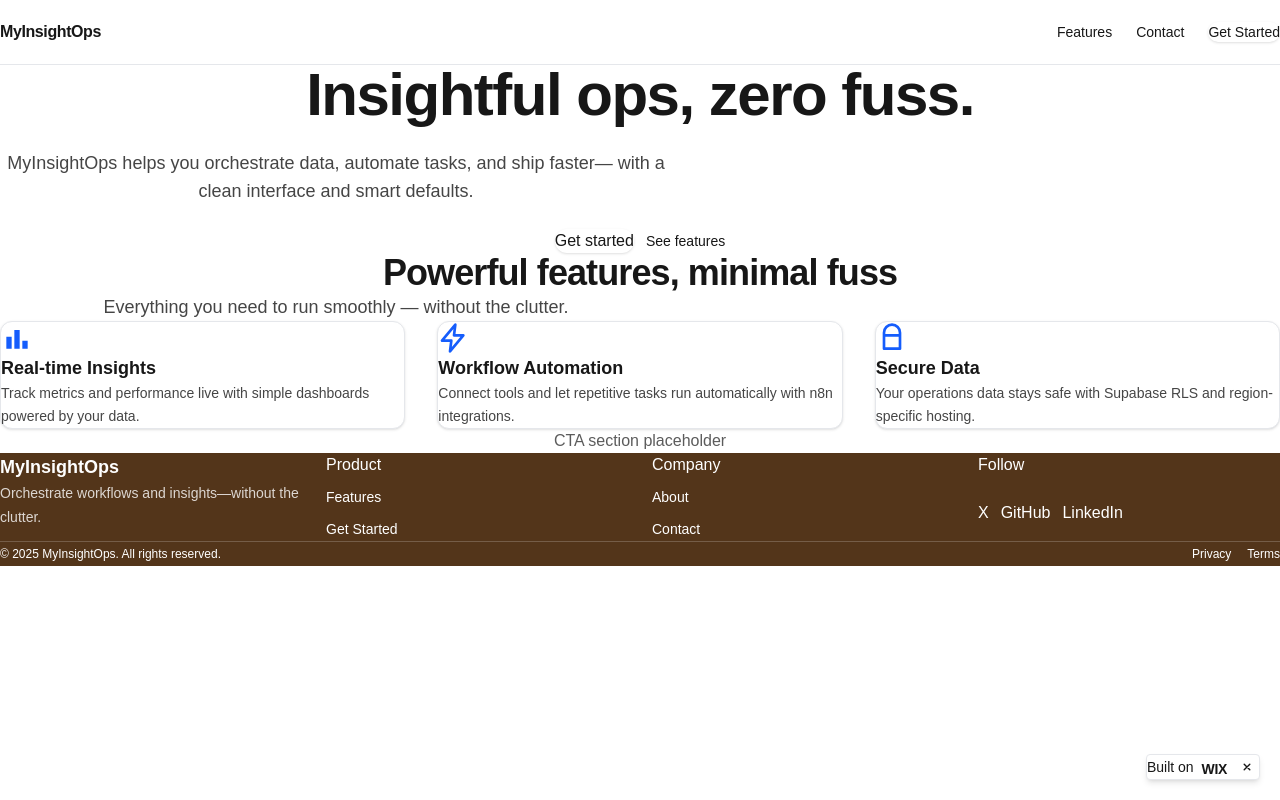
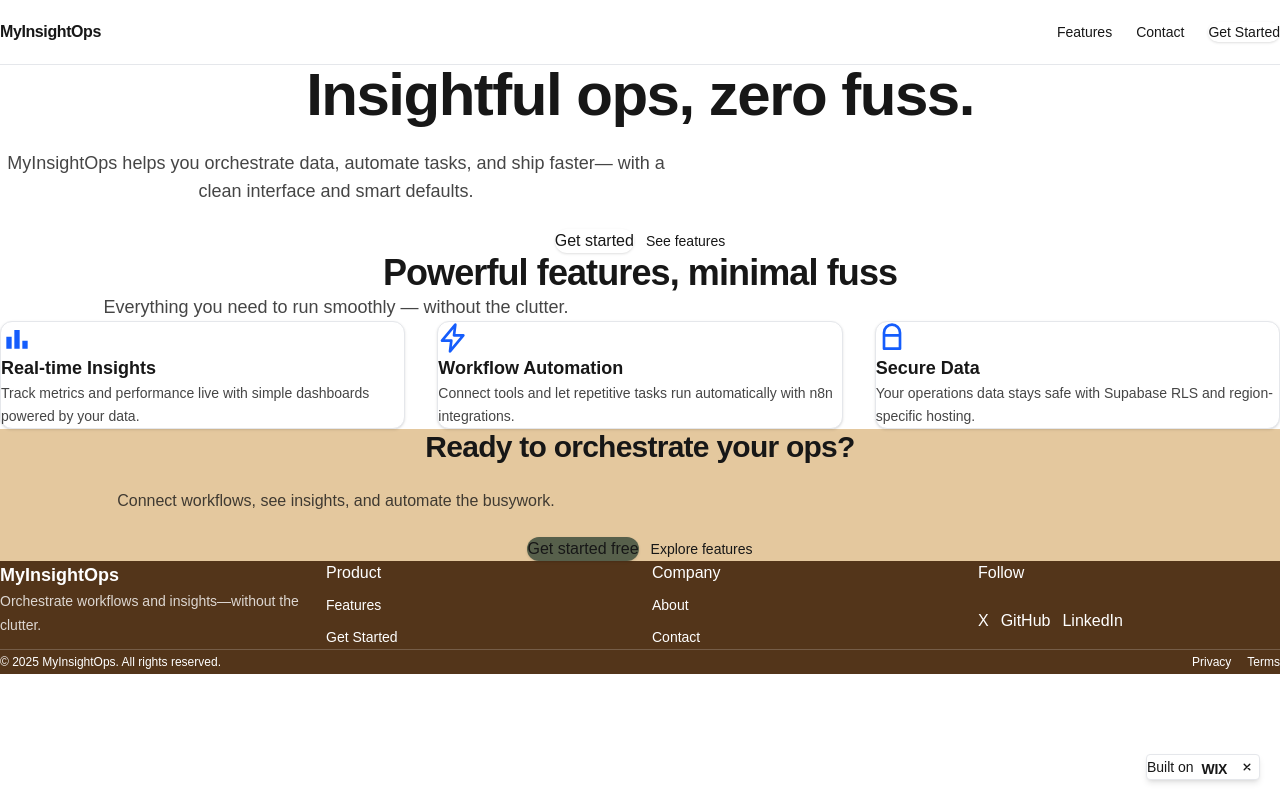
Before and after one commit to myinsightops/MIO-Pulse, a Next.js app in the folder web/: page / in a window 1280 px wide. Built offline with nearby package versions, Linux system fonts and the light colour scheme.

Commit message:
test: branch protection check (#1)
* test: branch protection check

* fix: update CTA import to include .jsx extension

* build: add jsconfig alias and fix CTA import

* fix: import CTA without extension for Next.js

* feat: add CTA component

```diff
--- a/web/app/page.js
+++ b/web/app/page.js
@@ -1,17 +1,15 @@
+// test branch protection
+
 import Hero from "@/components/Hero/Hero"
 import Features from "@/components/Features/Features"
+import CTA from "@/components/CTA/CTA"
 
 export default function Home() {
   return (
     <main>
       <Hero />
       <Features />
-      <section
-        id="cta"
-        className="mx-auto max-w-screen-xl px-4 sm:px-6 lg:px-8 py-12 sm:py-16"
-      >
-        <div className="text-center opacity-70">CTA section placeholder</div>
-      </section>
+      <CTA />
     </main>
   )
 }
--- /dev/null
+++ b/web/components/CTA/CTA.jsx
@@ -0,0 +1,24 @@
+export default function CTA() {
+  return (
+    <section id="cta" className="bg-sand">
+      <div className="mx-auto max-w-screen-xl px-4 sm:px-6 lg:px-8 py-12 sm:py-16">
+        <div className="grid gap-4 sm:gap-6 text-center">
+          <h2 className="text-2xl sm:text-3xl font-bold tracking-tight">
+            Ready to orchestrate your ops?
+          </h2>
+          <p className="mx-auto max-w-2xl opacity-80">
+            Connect workflows, see insights, and automate the busywork.
+          </p>
+          <div className="flex items-center justify-center gap-3">
+            <a href="/signup" className="px-5 py-2.5 rounded-xl font-medium shadow hover:shadow-md transition bg-brand text-brand-foreground">
+              Get started free
+            </a>
+            <a href="#features" className="text-sm underline underline-offset-4 hover:opacity-80">
+              Explore features
+            </a>
+          </div>
+        </div>
+      </div>
+    </section>
+  )
+}
```
Also changed, not shown: web/jsconfig.json (line endings or trailing spaces).
